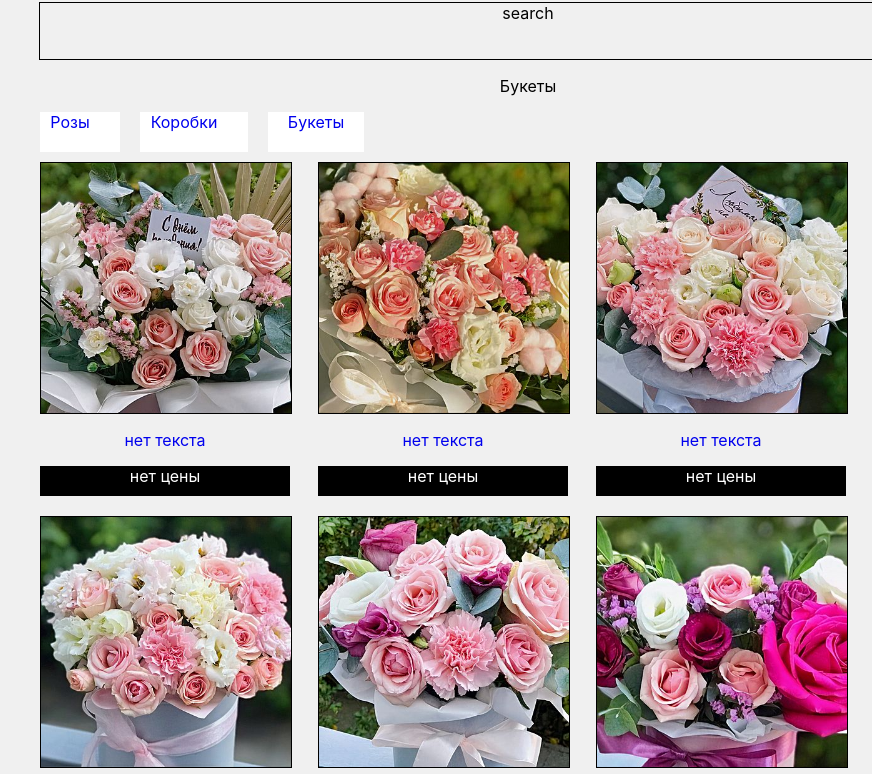
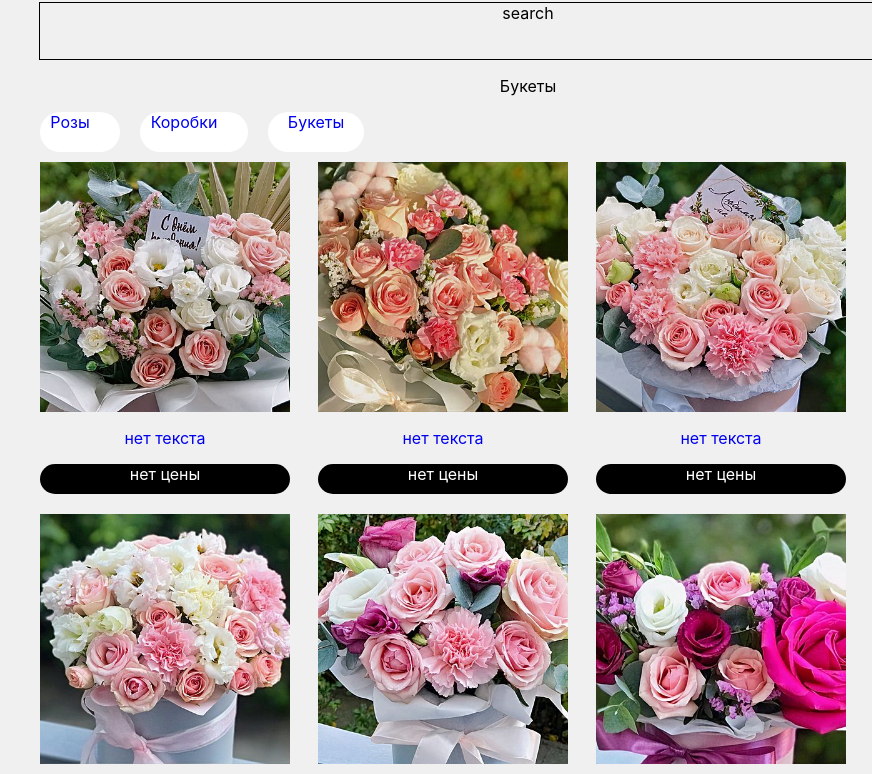
Before and after one commit to ilya-iliks/little-flower-store, a React (Create React App) app: page /buttonBoxes in a window 1280 px wide. Shown: the part 746-1520 px from the top of the page, without its empty margins (408-1280 px from the left). Built offline with nearby package versions, Linux system fonts and the light colour scheme.

Commit message:
Corrected the borders of navigation buttons and the array of buttons received from the database

```diff
--- a/src/App.css
+++ b/src/App.css
@@ -137,6 +137,7 @@ body {
   background-color:  #ffffff;
   margin-right: 20px;
   text-decoration: none;
+  border-radius: 50px;
 }
 
 .button-boxes {
@@ -146,6 +147,7 @@ body {
   background-color:  #ffffff;
   margin-right: 20px;
   text-decoration: none;
+  border-radius: 50px;
 }
 
 .button-bouquets {
@@ -154,6 +156,7 @@ body {
   /* border: 1px solid black; */
   background-color:  #ffffff;
   text-decoration: none;
+  border-radius: 50px;
 }
 
 .additional-block {
--- a/src/components/Bouquets/Bouquets.module.css
+++ b/src/components/Bouquets/Bouquets.module.css
@@ -36,7 +36,7 @@
   background-repeat: no-repeat;
   width: 250px;
   height: 250px;
-  border: 1px solid black;
+  /* border: 1px solid black; */
 }
 
 /* 18.5px */
@@ -47,4 +47,5 @@
   height: 30px;
   background-color: black;
   color: white;
+  border-radius: 50px;
 }
```
